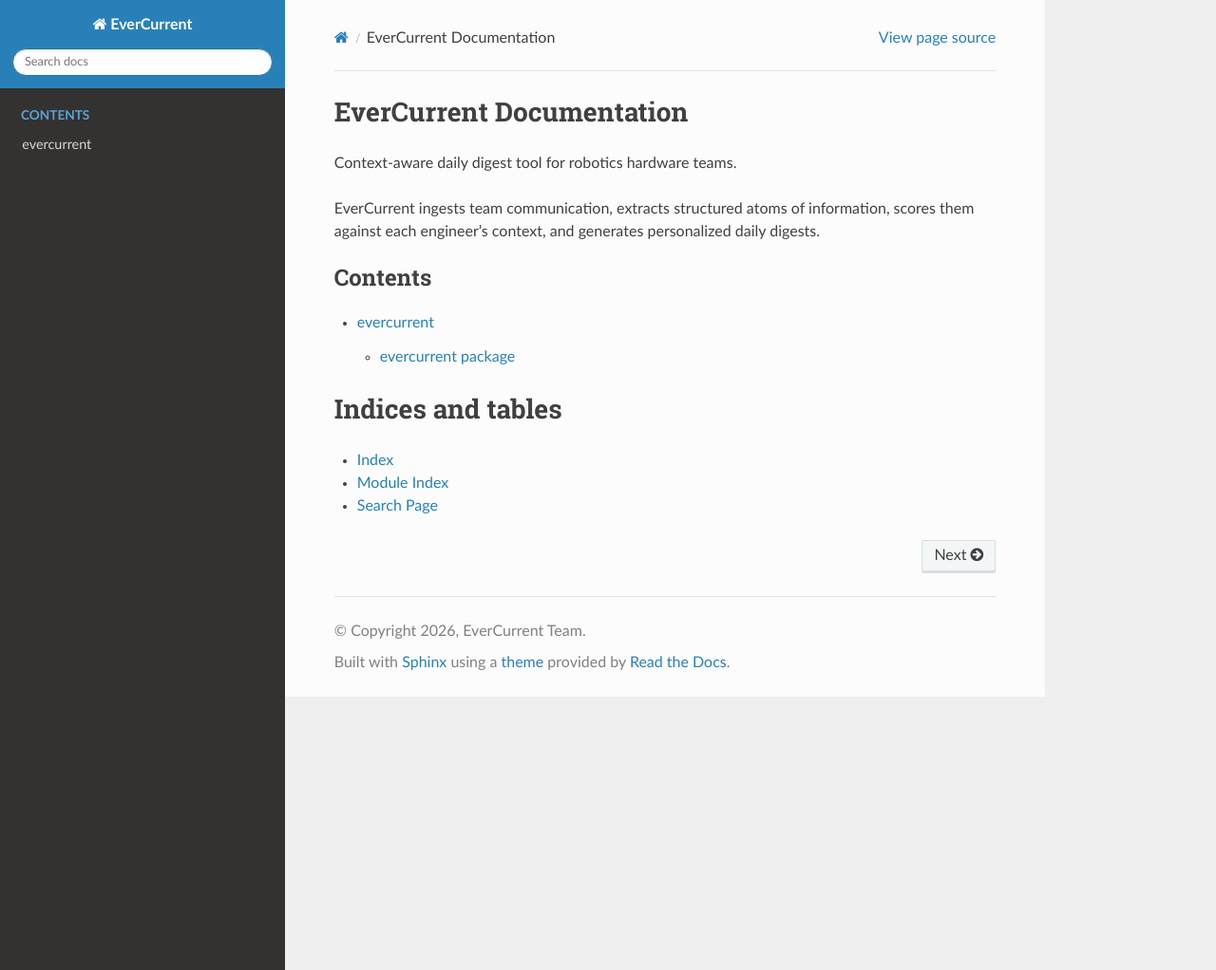
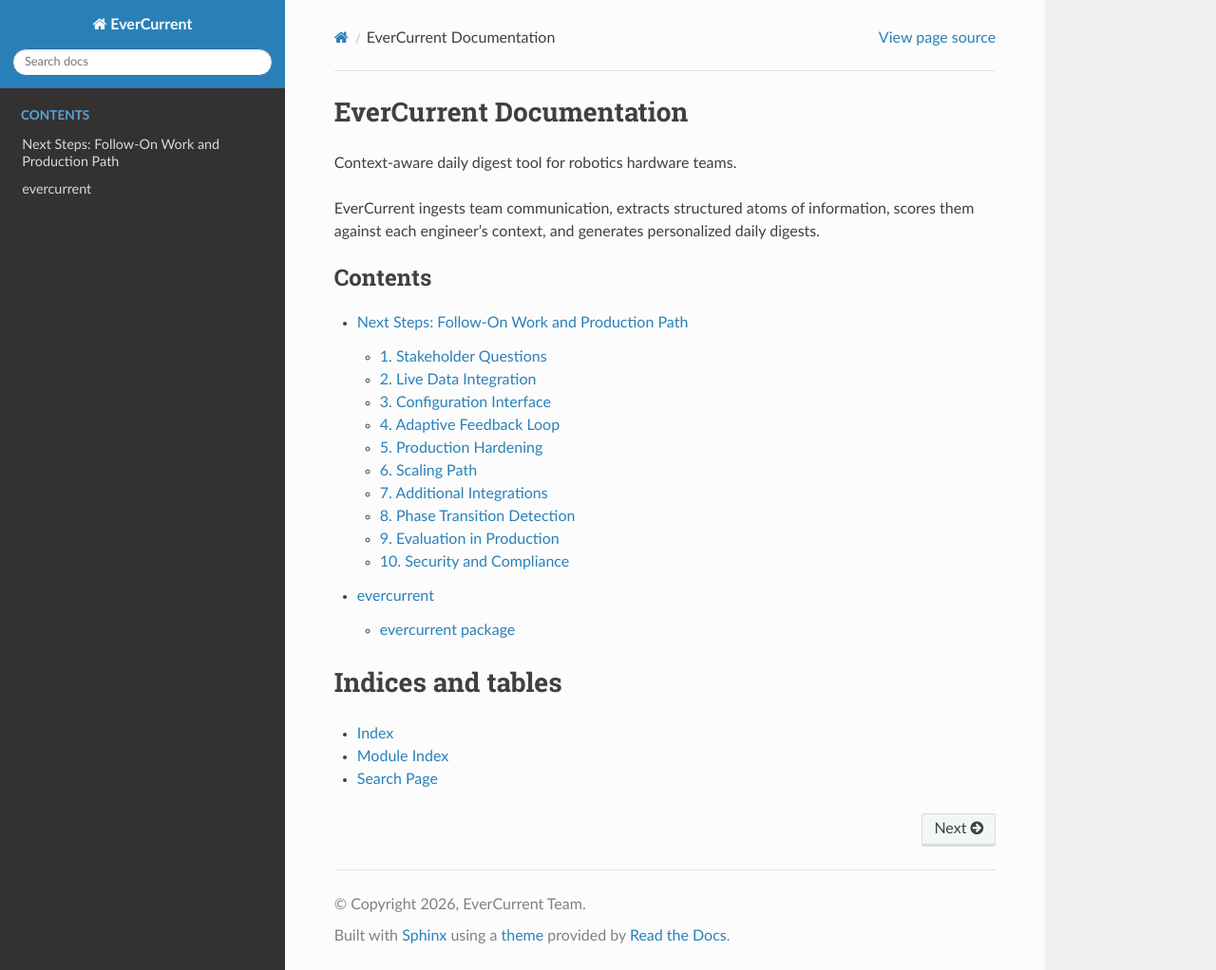
Before and after one commit to tjefferies/daily-digest, a Sphinx documentation site: the page built from docs/index.rst, in a window 1280 px wide and 1022 px high. Shown: the whole window at 95% size. Built offline with Sphinx 7.4.7 and the Read the Docs theme 3.1.0, drawn with Linux system fonts in a browser that asks for light colours; some of the changed lines change nothing that is shown.

Commit message:
docs: write next-steps.rst covering follow-on work and production path (zzb)
10 sections: stakeholder questions (IP classification, PM tools,
multi-source ingestion, user research, org structure), live data
integration (Slack OAuth, webhooks, deduplication), configuration
interface, adaptive feedback loop, production hardening, scaling
path, additional integrations, phase transition detection,
production evaluation metrics, security and compliance.

```diff
--- a/docs/index.rst
+++ b/docs/index.rst
@@ -12,6 +12,7 @@
    :caption: Contents
 
    design-document
+   next-steps
    api/modules
 
 Indices and tables
--- /dev/null
+++ b/docs/next-steps.rst
@@ -0,0 +1,352 @@
+Next Steps: Follow-On Work and Production Path
+================================================
+
+This document outlines recommended follow-on work after the EverCurrent
+prototype is delivered. It expands upon the recommendations in the
+design document (sections 8, 10.2, 11) and includes additional
+observations from building the prototype.
+
+1. Stakeholder Questions
+-------------------------
+
+These questions, expanded from design document section 11, should be
+answered before production scoping begins. Each answer materially
+changes the architecture.
+
+**1.1 IP Classification (Highest Priority)**
+
+Does the Slack content contain trade secrets, ITAR-controlled data, or
+other IP that prohibits cloud LLM processing? This is the single most
+impactful question for production cost and quality:
+
+- **Cloud OK** (standard enterprise agreement): Use Anthropic API
+  directly. Cost: ~$150-$450/month for 300-500 messages/day.
+- **On-prem required**: Self-hosted inference (vLLM + open-weight model).
+  Significantly higher infra cost, lower extraction quality, requires
+  ML ops team.
+
+**1.2 PM Tool Integration**
+
+Does the team use Jira, Linear, or Asana for phase-gate tracking? If
+yes, phase transitions can be detected automatically from ticket status
+changes rather than relying on manual phase toggle or language inference.
+This eliminates the biggest UX friction in the current design.
+
+**1.3 Multi-Source Ingestion**
+
+Is Slack the sole communication channel, or do decisions also occur in:
+
+- Email threads
+- Google Docs / Confluence comments
+- Onshape / Fusion 360 revision notes
+- PLM system change orders
+
+If multi-source, the ingestion layer needs a plugin architecture with
+per-source adapters. The current channel-based routing assumes Slack
+exclusively.
+
+**1.4 User Research**
+
+Have user interviews or surveys been conducted? Concrete failure stories
+("I missed X and it cost us Y") are the most valuable input for:
+
+- Tuning the atom type taxonomy (are there information types we miss?)
+- Calibrating scoring weights (is urgency too low? too high?)
+- Validating the three-persona approach vs. per-user configuration
+
+**1.5 Organizational Structure**
+
+Are roles cleanly defined, or do people routinely operate across
+multiple functional areas? If engineers frequently wear multiple hats,
+the persona model should use learned behavior profiles (which channels
+do they read, which threads do they respond to) rather than static role
+archetypes.
+
+
+2. Live Data Integration
+-------------------------
+
+The prototype uses a synthetic 150+ message dataset. Moving to live
+data requires:
+
+**2.1 Slack App Setup**
+
+- Create a Slack App with OAuth 2.0 bot token
+- Request scopes: ``channels:history``, ``channels:read``,
+  ``groups:history``, ``groups:read``, ``users:read``
+- Handle workspace installation and token refresh
+
+**2.2 Ingestion Strategy**
+
+- **Webhook (preferred)**: Use Slack Events API to receive messages in
+  real-time. Lower latency, no polling overhead. Requires a publicly
+  accessible endpoint or Slack Socket Mode.
+- **Polling (fallback)**: ``conversations.history`` API with cursor-based
+  pagination. Simpler to implement but higher API rate limit risk.
+
+**2.3 Message Deduplication**
+
+Messages can arrive via both webhook and catch-up polling. Deduplicate
+on ``(channel_id, message_ts)`` composite key. Handle message edits
+(``message_changed`` subtype) and deletes (``message_deleted`` subtype)
+by updating or tombstoning the corresponding atoms.
+
+**2.4 Incremental Processing**
+
+Rather than re-processing all messages daily, maintain a high-water mark
+per channel and only process new messages since the last run. This
+reduces API cost linearly as the team grows.
+
+
+3. Configuration Interface
+---------------------------
+
+The YAML config files (``config/``) work well for developer tuning but
+are not accessible to non-technical users. A configuration UI would
+enable:
+
+**3.1 Scoring Weight Editor**
+
+- Web form for adjusting the five dimension weights (sliders that
+  enforce sum-to-1.0 constraint)
+- Real-time preview: show how weight changes affect the current
+  persona's digest ranking
+- A/B comparison: side-by-side view of digest with old vs. new weights
+
+**3.2 Persona Manager**
+
+- CRUD interface for personas (add/edit/remove)
+- Workstream affinity editor with visual heatmap
+- Collaborator graph editor (who does this person work closely with?)
+- Phase context editor per workstream
+
+**3.3 Scoring Matrix Editor**
+
+- Editable role-type alignment matrix (5x8 grid)
+- Visual feedback showing which cells have the biggest impact
+- Versioning: save and compare different matrix configurations
+
+
+4. Adaptive Feedback Loop
+--------------------------
+
+Design document section 5.4 describes an adaptive weight learning
+mechanism that is currently stubbed. Implementation path:
+
+**4.1 Implicit Signals**
+
+Track user behavior without requiring explicit feedback:
+
+- **Dismissals**: User swipes away or collapses a digest item
+- **Pins**: User pins or stars an item for follow-up
+- **Forwards**: User shares a digest item to a channel or DM
+- **Dwell time**: How long the user spends reading each section
+- **Click-through**: User clicks the source link to read the original
+  thread
+
+**4.2 Weight Learning**
+
+Use the implicit signals to adjust per-user scoring weights over time:
+
+- Start with role-archetype defaults (current behavior)
+- After N interactions, blend in learned adjustments
+- Exponential moving average to adapt to changing interests
+- Guardrails: weights cannot deviate more than ±0.15 from defaults to
+  prevent runaway personalization
+
+**4.3 A/B Testing Framework**
+
+- Random assignment of users to scoring variants
+- Measure engagement rate, click-through rate, and missed-signal rate
+  per variant
+- Statistical significance testing before rolling out changes
+
+
+5. Production Hardening
+------------------------
+
+The prototype prioritizes correctness and demo-ability over production
+resilience. For deployment:
+
+**5.1 Persistent Storage**
+
+- Replace in-memory state with PostgreSQL
+- Store: extracted atoms (with embeddings for future semantic search),
+  generated digests (for audit trail), user feedback events, phase
+  history timeline
+
+**5.2 Authentication and Authorization**
+
+- Slack OAuth for user identity
+- RBAC: admin (edit configs, manage personas), user (view own digest)
+- API key management for programmatic access
+
+**5.3 Observability**
+
+- Structured logging (JSON) with correlation IDs per pipeline run
+- Metrics: extraction latency, scoring distribution, generation time,
+  API error rate, cache hit rate
+- Distributed tracing (OpenTelemetry) across pipeline stages
+- Alerting on: extraction failure rate > 5%, generation timeout,
+  coverage drop below 90%
+
+**5.4 Error Handling and Retry**
+
+- Exponential backoff for Anthropic API rate limits
+- Dead letter queue for failed extractions
+- Circuit breaker for upstream service failures
+- Graceful degradation: serve stale digest if generation fails
+
+**5.5 Caching**
+
+- Cache extracted atoms for 24 hours (messages don't change retroactively)
+- Cache scored atoms per persona until phase vector changes
+- Cache generated digest HTML until new atoms arrive
+- Invalidation: phase override clears scoring cache for that persona
+
+
+6. Scaling Path
+----------------
+
+Design document section 8.2 outlines three tiers:
+
+**6.1 Small Tier (current prototype scope)**
+
+- 10-30 people, 200-500 msgs/day
+- Nightly batch, SQLite or Postgres
+- Single Anthropic API key
+
+**6.2 Medium Tier**
+
+- 50-100 people, 1K-3K msgs/day
+- Parallelized extraction with asyncio worker pool
+- Message deduplication and channel prioritization
+- Redis cache layer for scoring results
+
+**6.3 Large Tier**
+
+- 100-500 people, 5K-20K msgs/day
+- Stream processor (Kafka) for real-time ingestion
+- Searchable atom index (Elasticsearch) for historical queries
+- Multiple LLM accounts or self-hosted inference cluster
+- Sharded persona scoring across workers
+
+
+7. Additional Integrations
+---------------------------
+
+**7.1 PLM / ERP Connectors**
+
+Hardware teams often track bill-of-materials changes and ECOs in PLM
+systems (Arena, Teamcenter). A PLM connector could:
+
+- Auto-detect spec changes from ECO notifications
+- Cross-reference atom mentions of part numbers with PLM records
+- Flag atoms that mention parts with pending ECOs
+
+**7.2 CAD Comment Monitoring**
+
+Onshape and Fusion 360 support threaded comments on 3D models. These
+comments often contain implicit decisions about geometry changes that
+never reach Slack.
+
+**7.3 Ticket System Synchronization**
+
+Bidirectional sync with Jira/Linear:
+
+- Create tickets from "Requires Your Action" digest items
+- Update phase context from ticket board status transitions
+- Link atoms to existing tickets for traceability
+
+
+8. Phase Transition Detection
+------------------------------
+
+The current design requires manual phase toggle (frontend) or
+``phase_override`` query parameter. Automated detection would use:
+
+**8.1 Language Pattern Analysis**
+
+Detect phase transitions from Slack messages:
+
+- Milestone language: "DVT units arrived", "passed gate review",
+  "production tooling ordered"
+- Status updates: "moving to DVT next week", "EVT complete"
+
+**8.2 Atom Type Distribution Shift**
+
+A shift from design-focused atoms (SPEC_CHANGE, DECISION) to
+test-focused atoms (TEST_RESULT, RISK) suggests an EVT → DVT
+transition. Track the rolling 7-day distribution of atom types per
+workstream and flag when it crosses a threshold.
+
+**8.3 PM Tool Integration**
+
+If the team uses Jira/Linear with phase-gate workflows, phase
+transitions can be detected from ticket status changes with 100%
+accuracy.
+
+
+9. Evaluation in Production
+-----------------------------
+
+Design document section 10.2 defines four production metrics:
+
+**9.1 Time-to-Awareness**
+
+Target: same-day awareness for high-impact atoms. Measure the time
+delta between a message being posted and the recipient reading the
+relevant digest item. Requires click-through tracking.
+
+**9.2 Missed-Signal Rate**
+
+Target: zero missed ``SPEC_CHANGE`` and ``DECISION`` atoms above
+critical threshold. Periodically audit by comparing digest content
+against a manually curated "ground truth" set of important atoms.
+
+**9.3 Digest Engagement Rate**
+
+Target: 70%+ daily open rate. Below 50% signals insufficient value.
+Measure by tracking digest view events per user per day.
+
+**9.4 False Positive Rate**
+
+Target: <15% irrelevant items in "Requires Your Action" section.
+Measure via user dismissal rate of action items. High false positive
+rate erodes trust faster than missing items.
+
+
+10. Security and Compliance
+-----------------------------
+
+**10.1 On-Premises Inference**
+
+For teams with strict IP policies, deploy a self-hosted inference stack:
+
+- vLLM or TGI serving an open-weight model (Llama 3, Mistral)
+- Local GPU cluster or cloud VPC with no external network egress
+- Model fine-tuning on domain-specific extraction examples
+
+**10.2 Data Retention**
+
+- Define retention policies per data type (messages: 90 days, atoms:
+  1 year, digests: 30 days)
+- Implement TTL-based cleanup for expired records
+- Support right-to-delete for individual user data (GDPR/CCPA)
+
+**10.3 Audit Logging**
+
+- Log all data access events (who viewed which digest, when)
+- Log all configuration changes (who changed scoring weights, when)
+- Immutable audit trail for compliance review
+
+**10.4 SOC 2 Considerations**
+
+For enterprise deployment, address SOC 2 Type II requirements:
+
+- Access controls and least-privilege authentication
+- Encryption at rest (database) and in transit (TLS)
+- Incident response procedures for data breach
+- Regular penetration testing and vulnerability scanning (the GitHub
+  Actions pipeline already includes semgrep, bandit, and SBOM scanning
+  as a foundation)
```
